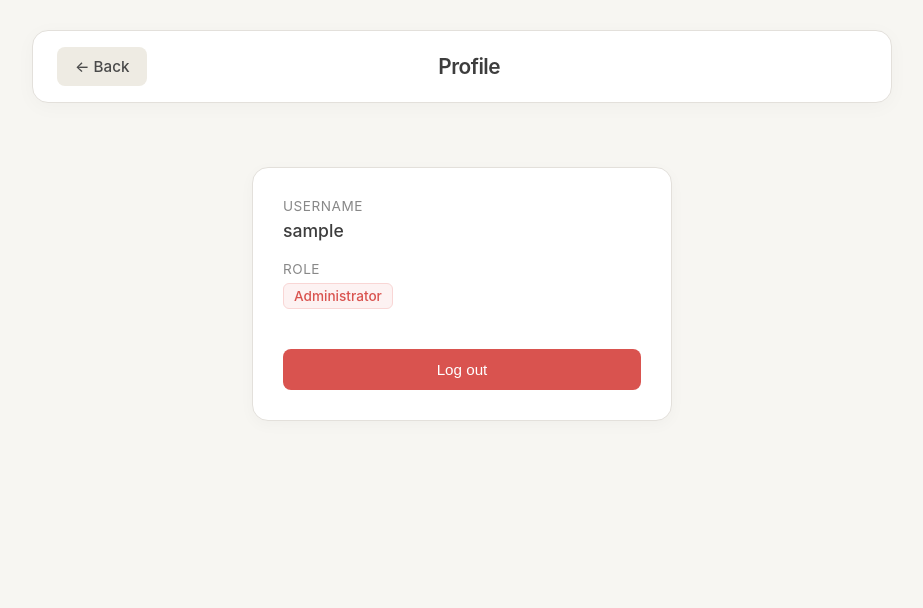
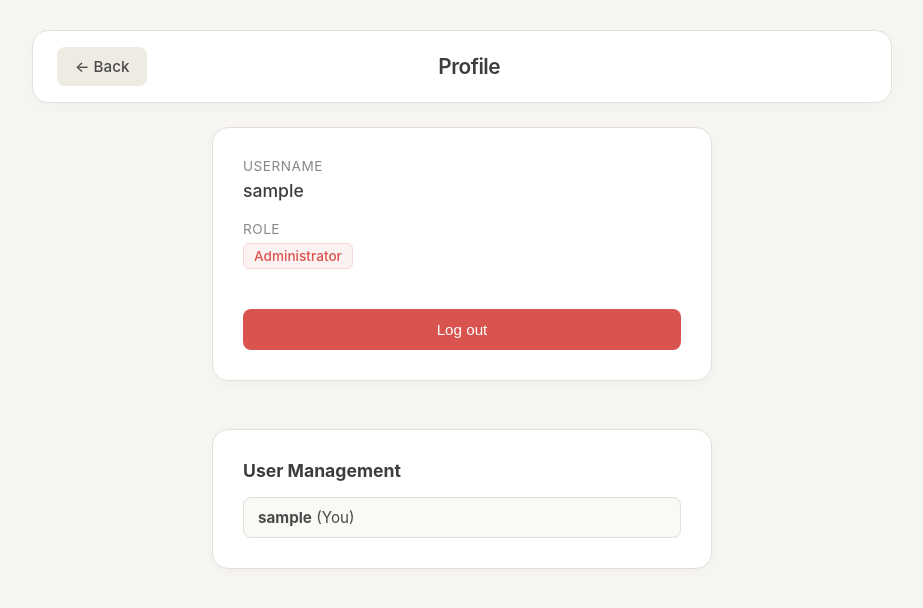
Before and after one commit to KirillZavadski/release-tracker, a Flask app: page /profile in a window 1280 px wide. Shown: the top 608 px of the page, without its empty margins (178-1101 px from the left). Run offline with Flask 3, Linux system fonts and the light colour scheme; a user stored in the database is signed in; tables that the repository leaves empty hold one stand-in row (values such as "Sample post").

Commit message:
added ability to delete all users from admin

```diff
--- a/app/procedures/users.py
+++ b/app/procedures/users.py
@@ -13,3 +13,19 @@ def get_users():
 
     users = User.query.all()
     return jsonify([{'id': u.id, 'username': u.username} for u in users]), 200
+
+@user_bp.route('/users/<int:user_id>', methods=['DELETE'])
+@login_required
+def delete_user(user_id):
+    if not getattr(current_user, 'is_admin', False):
+        return jsonify({'error': 'Forbidden'}), 403
+
+    if current_user.id == user_id:
+        return jsonify({'error': 'You cannot delete your own admin account'}), 400
+
+    user_to_delete = User.query.get_or_404(user_id)
+
+    db.session.delete(user_to_delete)
+    db.session.commit()
+
+    return jsonify({'message': 'User deleted successfully'}), 200
--- a/app/templates/profile.html
+++ b/app/templates/profile.html
@@ -50,7 +50,6 @@
             margin-bottom: 24px;
         }
 
-        /* Back button (on the left) */
         .back-btn {
             background-color: #eeebe3;
             color: var(--text-color);
@@ -68,7 +67,6 @@
             background-color: #e3e0db;
         }
 
-        /* Title in the center */
         .app-title {
             font-size: 1.3rem;
             font-weight: 600;
@@ -77,9 +75,8 @@
             letter-spacing: -0.5px;
         }
 
-        /* Empty placeholder on the right for balance */
         .nav-right-placeholder {
-            width: 76px; /* Ширина примерно балансирует кнопку "Назад" слева */
+            width: 76px;
         }
 
         /* Profile card container */
@@ -89,9 +86,9 @@
             padding: 30px;
             border: 1px solid var(--border-color);
             box-shadow: 0 4px 15px rgba(0, 0, 0, 0.03);
-            max-width: 420px;
             width: 100%;
-            margin: 40px auto;
+            max-width: 500px;
+            margin: 0 auto 24px auto;
             box-sizing: border-box;
         }
 
@@ -114,7 +111,7 @@
             font-weight: 500;
         }
 
-        /* Badges for status */
+        /* Badges */
         .badge {
             display: inline-block;
             padding: 4px 10px;
@@ -153,6 +150,58 @@
         .logout-btn:hover {
             background-color: #c9302c;
         }
+
+        /* Admin users management section */
+        .admin-section {
+            background-color: var(--card-bg);
+            border-radius: 16px;
+            padding: 30px;
+            border: 1px solid var(--border-color);
+            box-shadow: 0 4px 15px rgba(0, 0, 0, 0.03);
+            width: 100%;
+            max-width: 500px;
+            margin: 0 auto;
+            box-sizing: border-box;
+        }
+
+        .admin-section h3 {
+            margin-top: 0;
+            font-size: 1.1rem;
+            color: #3d3d3d;
+            margin-bottom: 16px;
+        }
+
+        .user-list {
+            display: flex;
+            flex-direction: column;
+            gap: 10px;
+        }
+
+        .user-item {
+            display: flex;
+            align-items: center;
+            justify-content: space-between;
+            padding: 10px 14px;
+            background-color: #faf9f6;
+            border: 1px solid var(--border-color);
+            border-radius: 8px;
+            font-size: 0.95rem;
+        }
+
+        .delete-user-btn {
+            background: none;
+            border: none;
+            color: #d9534f;
+            cursor: pointer;
+            font-size: 0.85rem;
+            padding: 6px 10px;
+            border-radius: 6px;
+            transition: background 0.2s;
+        }
+
+        .delete-user-btn:hover {
+            background-color: #fdf2f2;
+        }
     </style>
 </head>
 <body>
@@ -160,13 +209,8 @@
     <div class="main-container">
         <!-- Top navigation panel -->
         <div class="top-nav">
-            <!-- Left: Back button -->
             <a href="/" class="back-btn">← Back</a>
-
-            <!-- Center: App title -->
             <h1 class="app-title">Profile</h1>
-
-            <!-- Right: Balanced empty space -->
             <div class="nav-right-placeholder"></div>
         </div>
 
@@ -188,12 +232,77 @@
                 </div>
             </div>
 
-            <!-- Logout form -->
             <form action="{{ url_for('pages.logout') }}" method="POST">
                 <button type="submit" class="logout-btn">Log out</button>
             </form>
         </div>
+
+        <!-- Admin Panel: Users Management (displayed only if user is admin) -->
+        {% if user.is_admin %}
+        <div class="admin-section" style="margin-top: 24px;">
+            <h3>User Management</h3>
+            <div class="user-list" id="usersListContainer">
+                <div style="color: #888; font-size: 0.9rem;">Loading users...</div>
+            </div>
+        </div>
+        {% endif %}
     </div>
 
+    <script>
+        {% if user.is_admin %}
+        async function loadAllUsers() {
+            try {
+                const response = await fetch('/users');
+                if (!response.ok) throw new Error('Failed to load users');
+
+                const users = await response.json();
+                const container = document.getElementById('usersListContainer');
+                container.innerHTML = '';
+
+                if (!users || users.length === 0) {
+                    container.innerHTML = '<div style="color: #888; font-size: 0.9rem;">No users found.</div>';
+                    return;
+                }
+
+                users.forEach(u => {
+                    // Не показываем кнопку удаления для текущего залогиненного админа
+                    const isCurrent = u.id === {{ user.id }};
+
+                    container.innerHTML += `
+                        <div class="user-item">
+                            <span><strong>${u.username}</strong> ${isCurrent ? '(You)' : ''}</span>
+                            ${!isCurrent ? `<button class="delete-user-btn" onclick="deleteUser(${u.id}, '${u.username}')">Delete</button>` : ''}
+                        </div>
+                    `;
+                });
+            } catch (error) {
+                console.error('Error loading users:', error);
+                document.getElementById('usersListContainer').innerHTML = '<div style="color: #d9534f; font-size: 0.9rem;">Failed to load users</div>';
+            }
+        }
+
+        async function deleteUser(userId, username) {
+            if (!confirm(`Are you sure you want to delete user "${username}" and all their services?`)) return;
+
+            try {
+                const response = await fetch(`/users/${userId}`, {
+                    method: 'DELETE'
+                });
+
+                if (response.ok) {
+                    loadAllUsers(); // Перезагружаем список
+                } else {
+                    const err = await response.json();
+                    alert('Error: ' + (err.error || 'Failed to delete user'));
+                }
+            } catch (error) {
+                console.error('Error deleting user:', error);
+                alert('Network error while deleting user');
+            }
+        }
+
+        loadAllUsers();
+        {% endif %}
+    </script>
 </body>
 </html>
```
